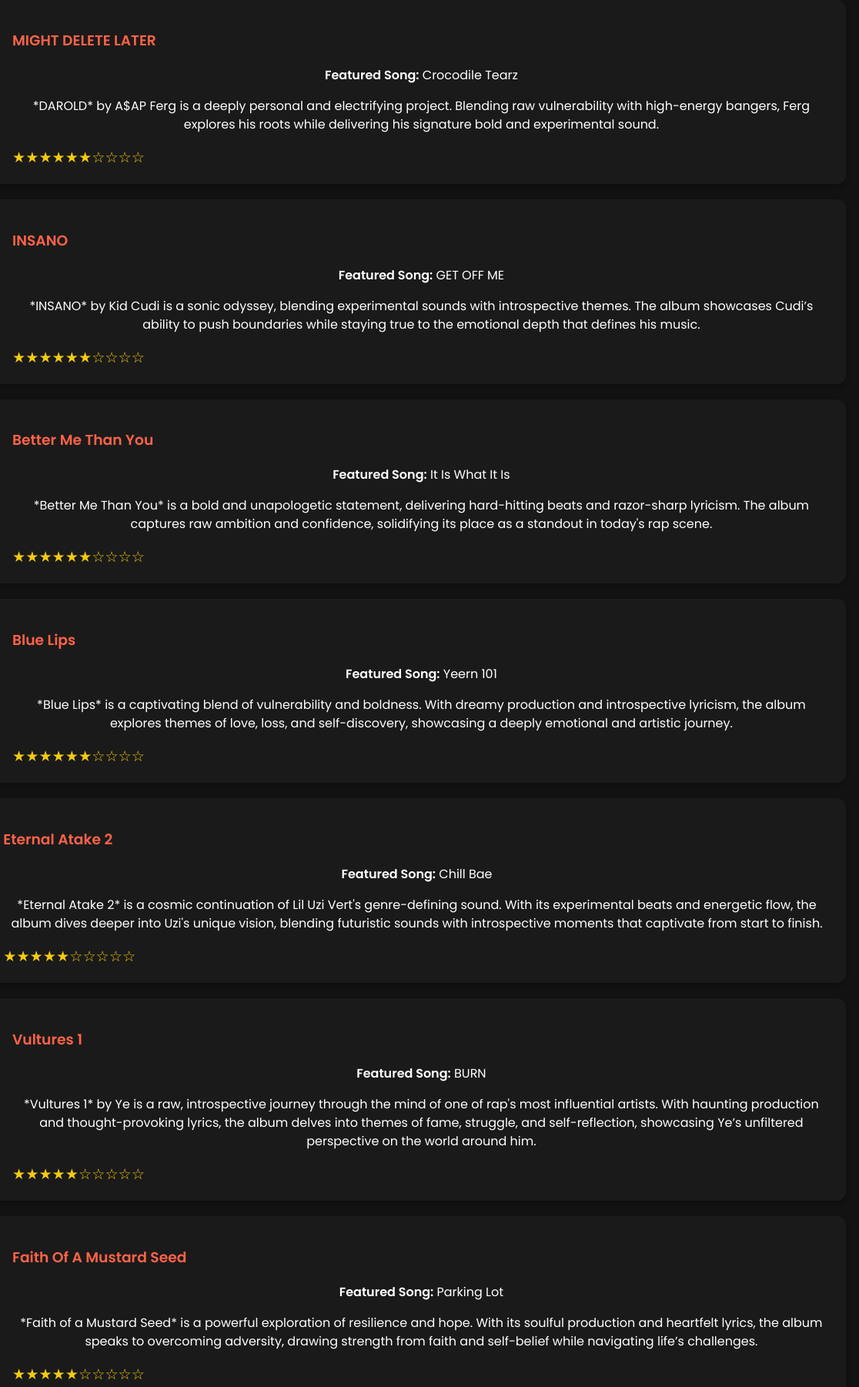
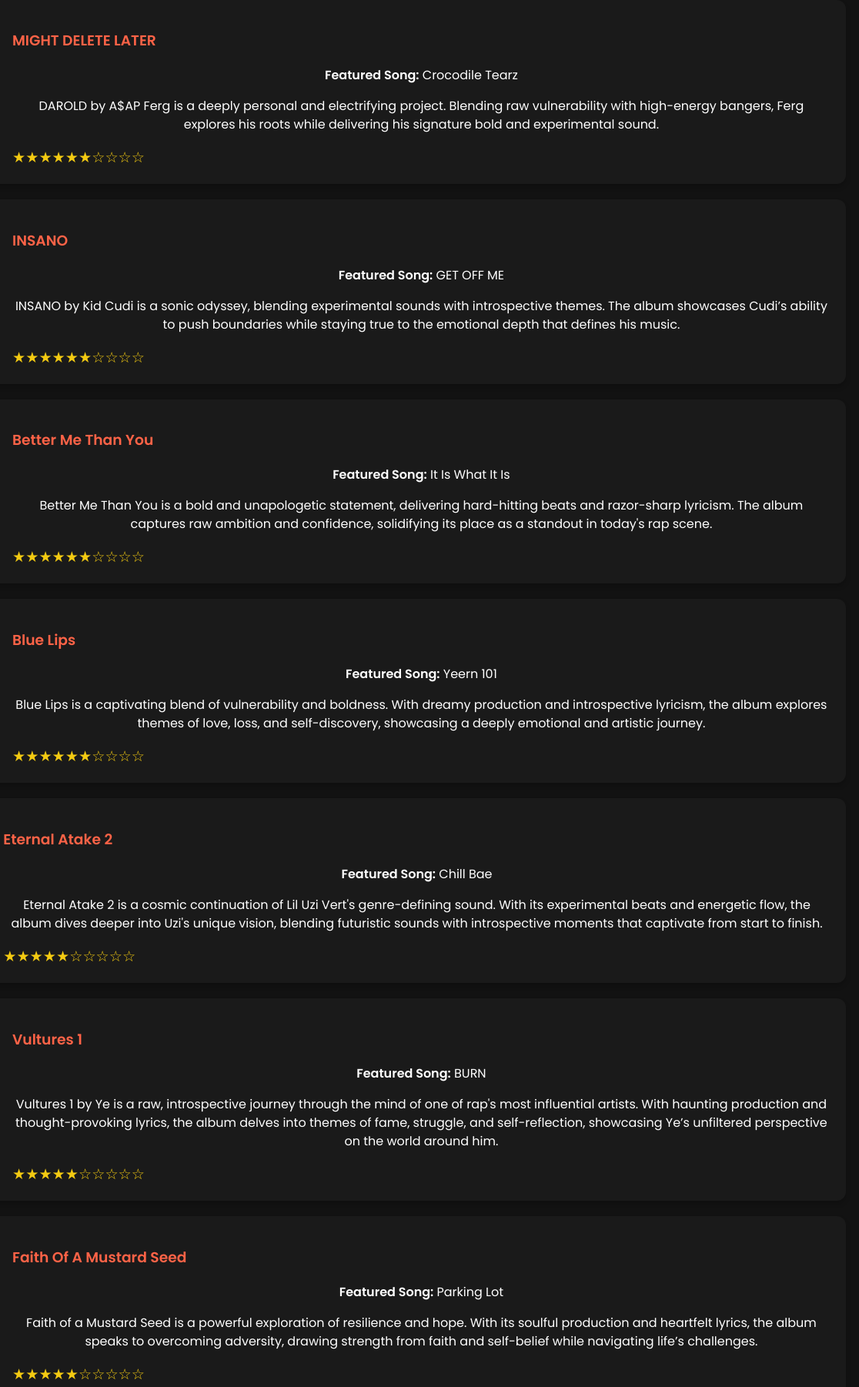
Before and after one commit to GRedBread/cprg-218-finale, a plain HTML site: page ranking.html in a window 1280 px wide. Shown: the part 3180-4982 px from the top of the page at 77% size, 164-1280 px from the left. Drawn offline with Linux system fonts and the light colour scheme; a script that the page names is missing.

Commit message:
Update ranking.html

```diff
--- a/ranking.html
+++ b/ranking.html
@@ -143,7 +143,7 @@
                 <div class="album-info">
                     <h3>TAKE CARE</h3>
                     <p><strong>Featured Song:</strong> Change Me</p>
-                    <p>*Take Care* by BigX delivers heartfelt storytelling paired with powerful beats. The album balances introspection and grit, showcasing BigX's ability to connect deeply with his audience while keeping the energy high.</p>
+                    <p>Take Care by BigX delivers heartfelt storytelling paired with powerful beats. The album balances introspection and grit, showcasing BigX's ability to connect deeply with his audience while keeping the energy high.</p>
                     <div class="star-rating-container">
                         <span class="star-rating" data-rating="10">★★★★★★★☆☆☆</span>
                     </div>
@@ -157,7 +157,7 @@
                 <div class="album-info">
                     <h3>One of Wun</h3>
                     <p><strong>Featured Song:</strong> on one tonight</p>
-                    <p>*One on Wun* is a masterclass in lyrical precision and raw emotion. With sharp bars and captivating beats, the album solidifies the artist's unique voice and undeniable presence in the rap game.</p>
+                    <p>One on Wun is a masterclass in lyrical precision and raw emotion. With sharp bars and captivating beats, the album solidifies the artist's unique voice and undeniable presence in the rap game.</p>
                     <div class="star-rating-container">
                         <span class="star-rating" data-rating="10">★★★★★★★☆☆☆</span>
                     </div>
@@ -185,7 +185,7 @@
                 <div class="album-info">
                     <h3>MIGHT DELETE LATER</h3>
                     <p><strong>Featured Song:</strong> Crocodile Tearz</p>
-                    <p>*DAROLD* by A$AP Ferg is a deeply personal and electrifying project. Blending raw vulnerability with high-energy bangers, Ferg explores his roots while delivering his signature bold and experimental sound.</p>
+                    <p>DAROLD by A$AP Ferg is a deeply personal and electrifying project. Blending raw vulnerability with high-energy bangers, Ferg explores his roots while delivering his signature bold and experimental sound.</p>
                     <div class="star-rating-container">
                         <span class="star-rating" data-rating="10">★★★★★★☆☆☆☆</span>
                     </div>
@@ -199,7 +199,7 @@
                 <div class="album-info">
                     <h3>INSANO</h3>
                     <p><strong>Featured Song:</strong> GET OFF ME</p>
-                    <p>*INSANO* by Kid Cudi is a sonic odyssey, blending experimental sounds with introspective themes. The album showcases Cudi’s ability to push boundaries while staying true to the emotional depth that defines his music.</p>
+                    <p>INSANO by Kid Cudi is a sonic odyssey, blending experimental sounds with introspective themes. The album showcases Cudi’s ability to push boundaries while staying true to the emotional depth that defines his music.</p>
                     <div class="star-rating-container">
                         <span class="star-rating" data-rating="10">★★★★★★☆☆☆☆</span>
                     </div>
@@ -213,7 +213,7 @@
                 <div class="album-info">
                     <h3>Better Me Than You</h3>
                     <p><strong>Featured Song:</strong> It Is What It Is</p>
-                    <p>*Better Me Than You* is a bold and unapologetic statement, delivering hard-hitting beats and razor-sharp lyricism. The album captures raw ambition and confidence, solidifying its place as a standout in today's rap scene.</p>
+                    <p>Better Me Than You is a bold and unapologetic statement, delivering hard-hitting beats and razor-sharp lyricism. The album captures raw ambition and confidence, solidifying its place as a standout in today's rap scene.</p>
                     <div class="star-rating-container">
                         <span class="star-rating" data-rating="10">★★★★★★☆☆☆☆</span>
                     </div>
@@ -227,7 +227,7 @@
                 <div class="album-info">
                     <h3>Blue Lips</h3>
                     <p><strong>Featured Song:</strong> Yeern 101</p>
-                    <p>*Blue Lips* is a captivating blend of vulnerability and boldness. With dreamy production and introspective lyricism, the album explores themes of love, loss, and self-discovery, showcasing a deeply emotional and artistic journey.</p>
+                    <p>Blue Lips is a captivating blend of vulnerability and boldness. With dreamy production and introspective lyricism, the album explores themes of love, loss, and self-discovery, showcasing a deeply emotional and artistic journey.</p>
                     <div class="star-rating-container">
                         <span class="star-rating" data-rating="10">★★★★★★☆☆☆☆</span>
                     </div>
@@ -241,7 +241,7 @@
                 <div class="album-info">
                     <h3>Eternal Atake 2</h3>
                     <p><strong>Featured Song:</strong> Chill Bae</p>
-                    <p>*Eternal Atake 2* is a cosmic continuation of Lil Uzi Vert's genre-defining sound. With its experimental beats and energetic flow, the album dives deeper into Uzi's unique vision, blending futuristic sounds with introspective moments that captivate from start to finish.</p>
+                    <p>Eternal Atake 2 is a cosmic continuation of Lil Uzi Vert's genre-defining sound. With its experimental beats and energetic flow, the album dives deeper into Uzi's unique vision, blending futuristic sounds with introspective moments that captivate from start to finish.</p>
                     <div class="star-rating-container">
                         <span class="star-rating" data-rating="10">★★★★★☆☆☆☆☆</span>
                     </div>
@@ -255,7 +255,7 @@
                 <div class="album-info">
                     <h3>Vultures 1</h3>
                     <p><strong>Featured Song:</strong> BURN</p>
-                    <p>*Vultures 1* by Ye is a raw, introspective journey through the mind of one of rap's most influential artists. With haunting production and thought-provoking lyrics, the album delves into themes of fame, struggle, and self-reflection, showcasing Ye’s unfiltered perspective on the world around him.</p>
+                    <p>Vultures 1 by Ye is a raw, introspective journey through the mind of one of rap's most influential artists. With haunting production and thought-provoking lyrics, the album delves into themes of fame, struggle, and self-reflection, showcasing Ye’s unfiltered perspective on the world around him.</p>
                     <div class="star-rating-container">
                         <span class="star-rating" data-rating="10">★★★★★☆☆☆☆☆</span>
                     </div>
@@ -269,7 +269,7 @@
                 <div class="album-info">
                     <h3>Faith Of A Mustard Seed</h3>
                     <p><strong>Featured Song:</strong> Parking Lot</p>
-                    <p>*Faith of a Mustard Seed* is a powerful exploration of resilience and hope. With its soulful production and heartfelt lyrics, the album speaks to overcoming adversity, drawing strength from faith and self-belief while navigating life’s challenges.</p>
+                    <p>Faith of a Mustard Seed is a powerful exploration of resilience and hope. With its soulful production and heartfelt lyrics, the album speaks to overcoming adversity, drawing strength from faith and self-belief while navigating life’s challenges.</p>
                     <div class="star-rating-container">
                         <span class="star-rating" data-rating="10">★★★★★☆☆☆☆☆</span>
                     </div>
@@ -283,7 +283,7 @@
                 <div class="album-info">
                     <h3>The Party Never Ends 2.0</h3>
                     <p><strong>Featured Song:</strong> Lace It</p>
-                    <p>*The Party Never Ends 2.0* brings an evolved, high-energy experience with its infectious beats and vibrant production. The album captures the thrill of nonstop celebration while exploring deeper themes of excess, escapism, and self-discovery, all while maintaining an electrifying atmosphere.</p>
+                    <p>The Party Never Ends 2.0 brings an evolved, high-energy experience with its infectious beats and vibrant production. The album captures the thrill of nonstop celebration while exploring deeper themes of excess, escapism, and self-discovery, all while maintaining an electrifying atmosphere.</p>
                     <div class="star-rating-container">
                         <span class="star-rating" data-rating="10">★★★★★☆☆☆☆☆</span>
                     </div>
```
